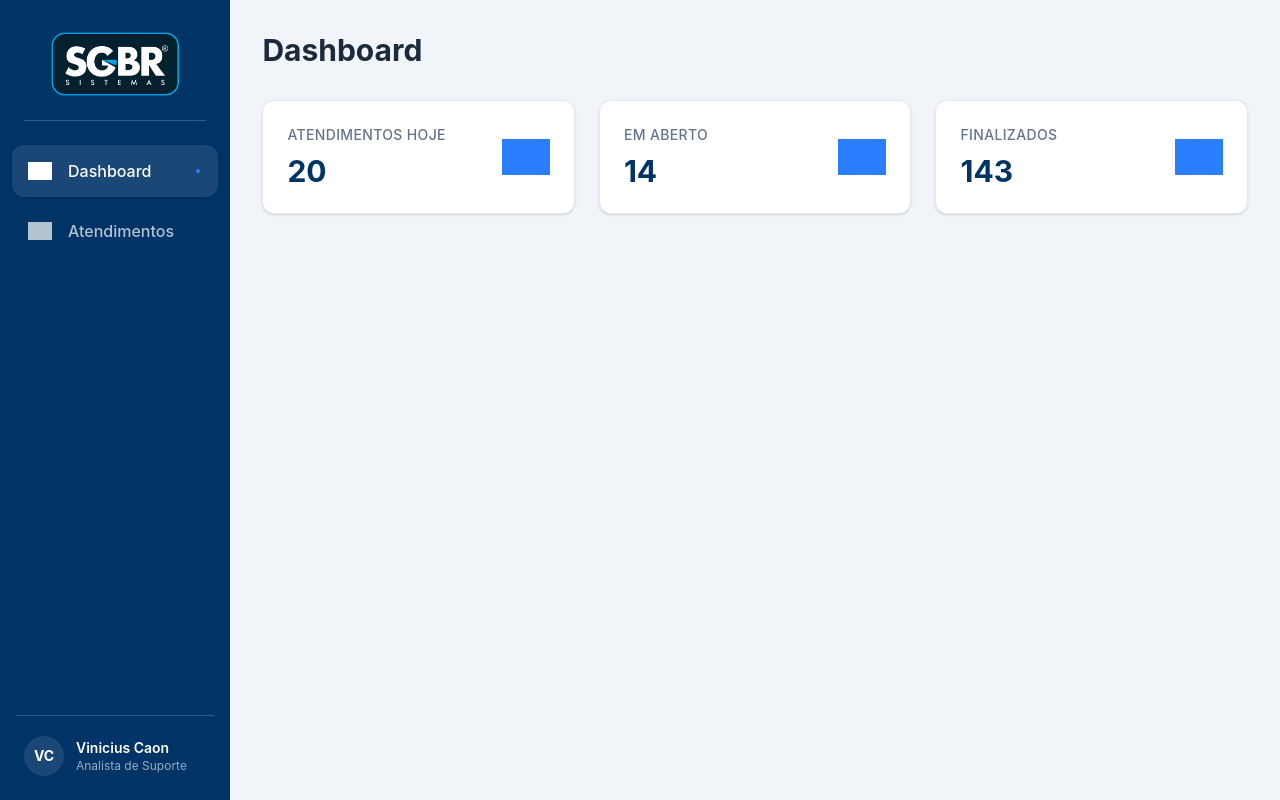
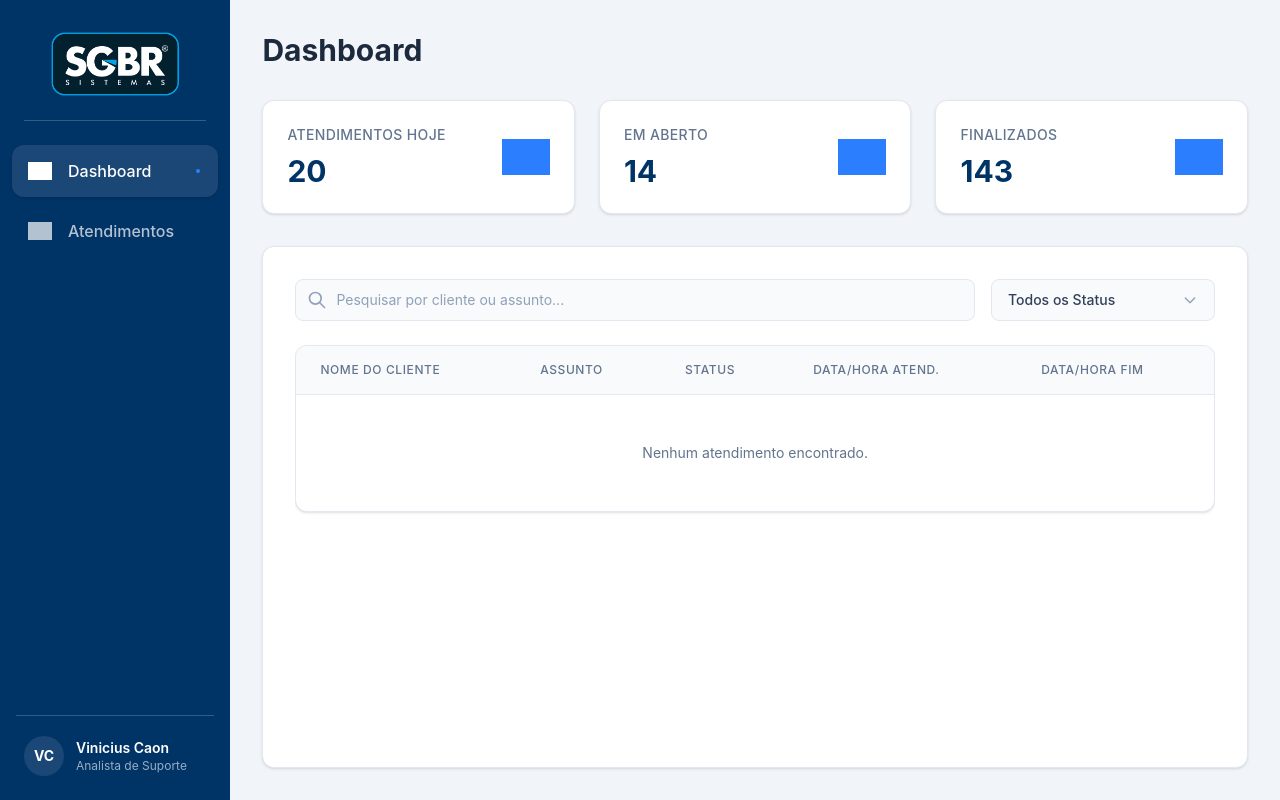
Before and after one commit to CaonVini/teste-tecnico-sgbr, a Vue app: page / in a window 1280 px wide. Built offline with nearby package versions, Linux system fonts and the light colour scheme; grey boxes are pictures that could not be loaded.

Commit message:
feat: exibe tabela de atendimentos com filtros visuais e persistência local

```diff
--- a/src/components/pages/Dashboard.vue
+++ b/src/components/pages/Dashboard.vue
@@ -1,10 +1,33 @@
 <script setup lang="ts">
+import { ref, computed } from "vue";
 import DashboardCard from "../ui/DashboardCard.vue";
-import Table from "../ui/Table.vue";
+import TableDashboard from "../ui/TableDashboard.vue";
+import { useAtendimentos } from "../../composables/useAtendimentos";
+
+const { atendimentos } = useAtendimentos();
+
+const searchQuery = ref("");
+const statusFilter = ref("Todos");
+const isDropdownOpen = ref(false);
+
+const atendimentosFiltrados = computed(() => {
+  return atendimentos.value.filter((at) => {
+    const termo = searchQuery.value.toLowerCase();
+
+    const matchBusca =
+      at.cliente.toLowerCase().includes(termo) ||
+      at.assunto.toLowerCase().includes(termo);
+
+    const matchStatus =
+      statusFilter.value === "Todos" || at.status === statusFilter.value;
+
+    return matchBusca && matchStatus;
+  });
+});
 </script>
 
 <template>
-  <div class="h-full w-full p-8">
+  <div class="h-full w-full p-8 flex flex-col">
     <h1 class="text-3xl font-bold text-slate-800">Dashboard</h1>
     <div class="flex w-full justify-between gap-6 mt-8">
       <DashboardCard
@@ -26,5 +49,100 @@ import Table from "../ui/Table.vue";
         icon="/icons/success-check-win-done-mark-good-svgrepo-com.svg"
       />
     </div>
+    <div
+      class="flex-1 min-h-0 flex flex-col w-full mt-8 p-8 bg-white rounded-xl shadow-sm border border-slate-200"
+    >
+      <div
+        class="flex flex-col sm:flex-row items-center gap-4 mb-6 flex-shrink-0"
+      >
+        <div class="relative flex-1 w-full">
+          <div
+            class="absolute inset-y-0 left-0 pl-3 flex items-center pointer-events-none"
+          >
+            <svg
+              class="w-5 h-5 text-slate-400"
+              fill="none"
+              stroke="currentColor"
+              viewBox="0 0 24 24"
+            >
+              <path
+                stroke-linecap="round"
+                stroke-linejoin="round"
+                stroke-width="2"
+                d="M21 21l-6-6m2-5a7 7 0 11-14 0 7 7 0 0114 0z"
+              ></path>
+            </svg>
+          </div>
+          <input
+            v-model="searchQuery"
+            type="text"
+            placeholder="Pesquisar por cliente ou assunto..."
+            class="w-full pl-10 pr-4 py-2.5 bg-slate-50 border border-slate-200 rounded-lg focus:bg-white focus:outline-none focus:ring-2 focus:ring-[#003366]/20 focus:border-[#003366] transition-all text-sm text-slate-700 placeholder-slate-400"
+          />
+        </div>
+
+        <div class="relative w-full sm:w-56">
+          <button
+            @click="isDropdownOpen = !isDropdownOpen"
+            class="relative z-10 w-full flex items-center justify-between px-4 py-2.5 bg-slate-50 border border-slate-200 rounded-lg hover:bg-white focus:bg-white focus:outline-none focus:ring-2 focus:ring-[#003366]/20 transition-all text-sm text-slate-700"
+          >
+            <span class="font-medium">{{
+              statusFilter === "Todos" ? "Todos os Status" : statusFilter
+            }}</span>
+            <svg
+              class="w-4 h-4 text-slate-400 transition-transform duration-200"
+              :class="{ 'rotate-180': isDropdownOpen }"
+              fill="none"
+              stroke="currentColor"
+              viewBox="0 0 24 24"
+            >
+              <path
+                stroke-linecap="round"
+                stroke-linejoin="round"
+                stroke-width="2"
+                d="M19 9l-7 7-7-7"
+              ></path>
+            </svg>
+          </button>
+
+          <div
+            v-if="isDropdownOpen"
+            @click="isDropdownOpen = false"
+            class="fixed inset-0 z-0"
+          ></div>
+
+          <div
+            v-if="isDropdownOpen"
+            class="absolute z-20 w-full mt-2 bg-white border border-slate-200 rounded-xl shadow-xl overflow-hidden py-1.5"
+          >
+            <button
+              v-for="status in [
+                'Todos',
+                'Aberto',
+                'Em andamento',
+                'Finalizado',
+              ]"
+              :key="status"
+              @click="
+                statusFilter = status;
+                isDropdownOpen = false;
+              "
+              class="w-full text-left px-4 py-2.5 text-sm transition-colors"
+              :class="
+                statusFilter === status
+                  ? 'bg-blue-50 text-[#003366] font-semibold'
+                  : 'text-slate-600 hover:bg-slate-50 hover:text-slate-900'
+              "
+            >
+              {{ status === "Todos" ? "Todos os Status" : status }}
+            </button>
+          </div>
+        </div>
+      </div>
+
+      <div class="flex-1 min-h-0 overflow-y-auto">
+        <TableDashboard :items="atendimentosFiltrados" />
+      </div>
+    </div>
   </div>
 </template>
--- /dev/null
+++ b/src/composables/useAtendimentos.ts
@@ -0,0 +1,38 @@
+import { ref, watch } from 'vue';
+import type { Atendimento } from '../types';
+
+const STORAGE_KEY = '@sgbr:atendimentos';
+
+export function useAtendimentos() {
+  const atendimentos = ref<Atendimento[]>([]);
+
+  const loadFromStorage = () => {
+    const data = localStorage.getItem(STORAGE_KEY);
+    if (data) {
+      try {
+        atendimentos.value = JSON.parse(data);
+      } catch (e) {
+        console.error('Erro ao fazer parse do localStorage', e);
+        atendimentos.value = [];
+      }
+    } else {
+      atendimentos.value = [];
+    }
+  };
+
+  watch(atendimentos, (newVal) => {
+    localStorage.setItem(STORAGE_KEY, JSON.stringify(newVal));
+  }, { deep: true });
+
+  const addAtendimento = (item: Omit<Atendimento, 'id'>) => {
+    const id = Date.now().toString();
+    atendimentos.value.unshift({ ...item, id });
+  };
+
+  loadFromStorage();
+
+  return {
+    atendimentos,
+    addAtendimento
+  };
+}
```
